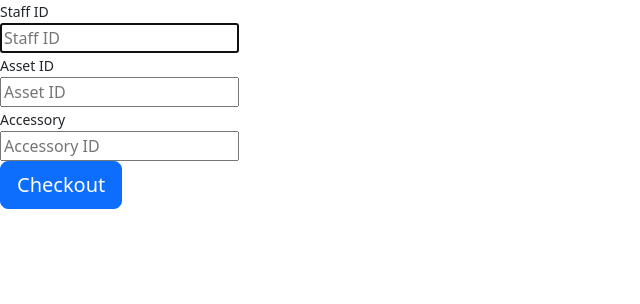
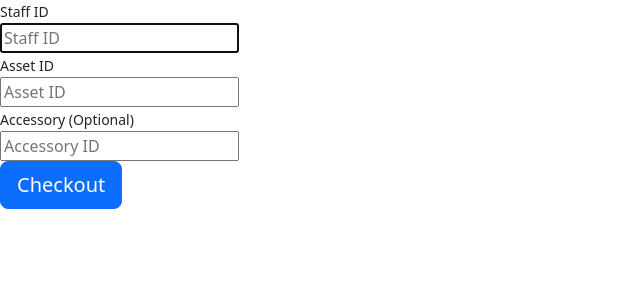
Before and after one commit to drahamim/invenflask, a Flask app: page /checkout in a window 1280 px wide. Shown: the part 146-450 px from the top of the page, without its empty margins (0-640 px from the left). Run offline with Flask 2, Linux system fonts and the light colour scheme; some libraries are stand-ins or nearby versions.

Commit message:
fix(checkout): mark accessory as optional field

```diff
--- a/src/invenflask/templates/checkout.html
+++ b/src/invenflask/templates/checkout.html
@@ -46,7 +46,7 @@
         onkeypress="return runScript1(event);"></input>
     <br>
 
-    <label for="title">Accessory</label>
+    <label for="title">Accessory (Optional)</label>
     <br>
     <input type="text" id="accessory" name="accessoryid" placeholder="Accessory ID"
         value="{{ request.form['accessoryid'] }}" autocomplete="off"></input>
```
